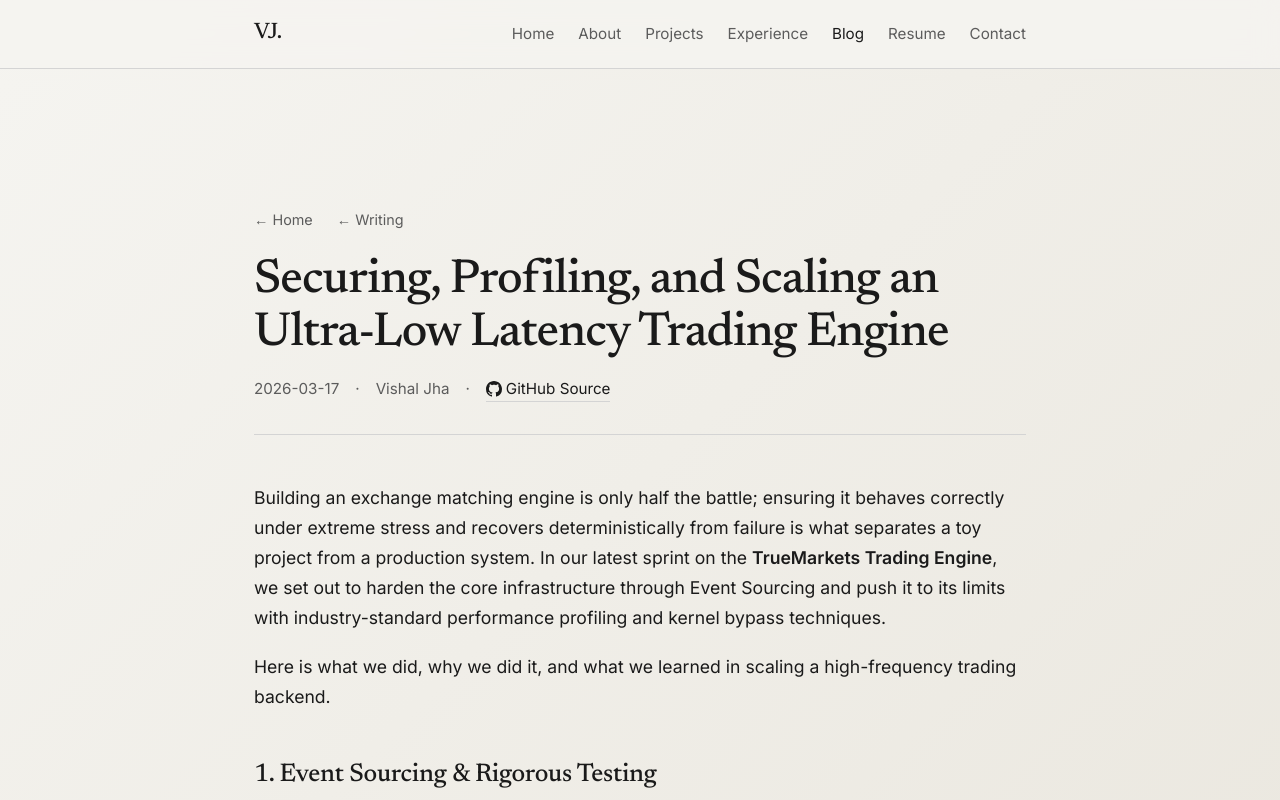
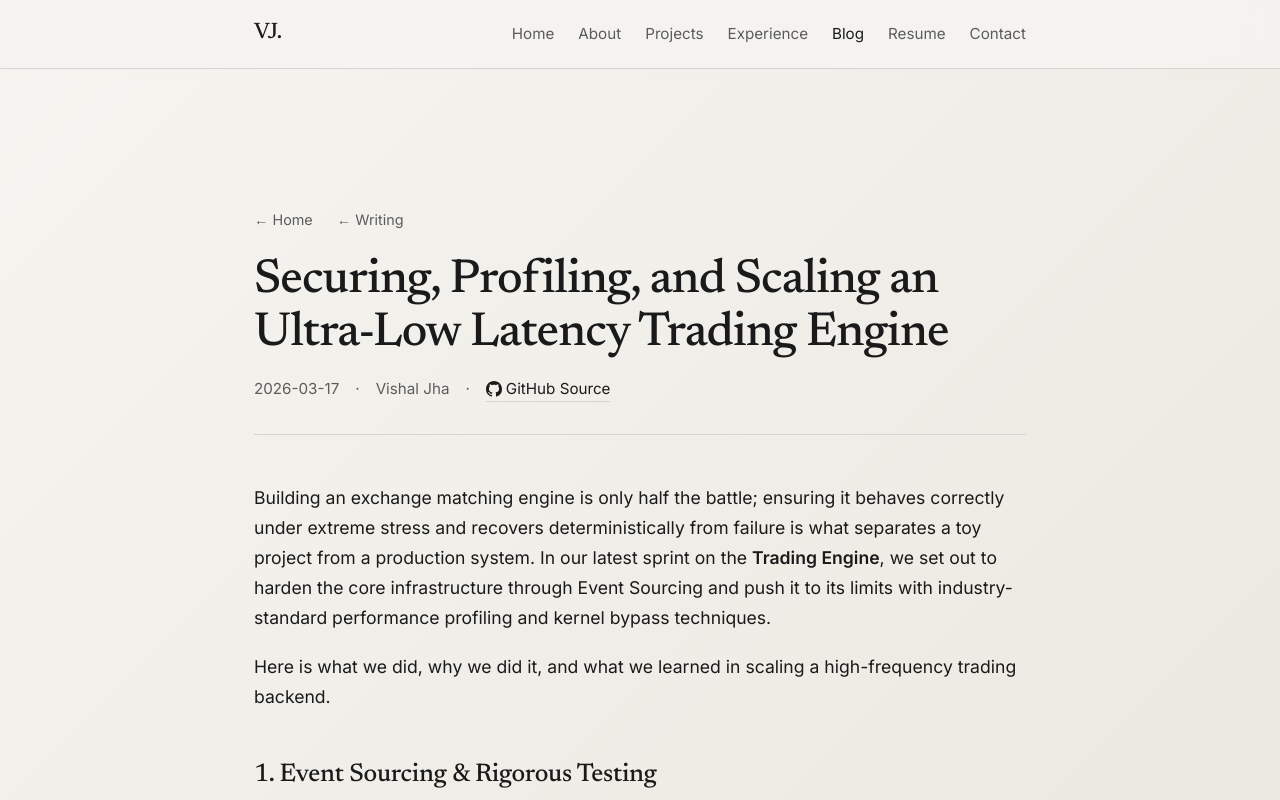
Before and after one commit to vishaljha2121/VishalJhaPortfolio, a Next.js app: page /blog/securing-profiling-scaling-trading-engine in a window 1280 px wide. Shown: the top 800 px of the page. Built offline with nearby package versions, Linux system fonts and the light colour scheme.

Commit message:
docs: remove "TrueMarkets" from Trading Engine blog post content.

```diff
--- a/data/blogs.ts
+++ b/data/blogs.ts
@@ -397,7 +397,7 @@ sequenceDiagram
         githubUrl: 'https://github.com/vishaljha2121/TradingEngine',
         content: `
             <p>
-                Building an exchange matching engine is only half the battle; ensuring it behaves correctly under extreme stress and recovers deterministically from failure is what separates a toy project from a production system. In our latest sprint on the <strong>TrueMarkets Trading Engine</strong>, we set out to harden the core infrastructure through Event Sourcing and push it to its limits with industry-standard performance profiling and kernel bypass techniques.
+                Building an exchange matching engine is only half the battle; ensuring it behaves correctly under extreme stress and recovers deterministically from failure is what separates a toy project from a production system. In our latest sprint on the <strong>Trading Engine</strong>, we set out to harden the core infrastructure through Event Sourcing and push it to its limits with industry-standard performance profiling and kernel bypass techniques.
             </p>
 
             <p>
```
